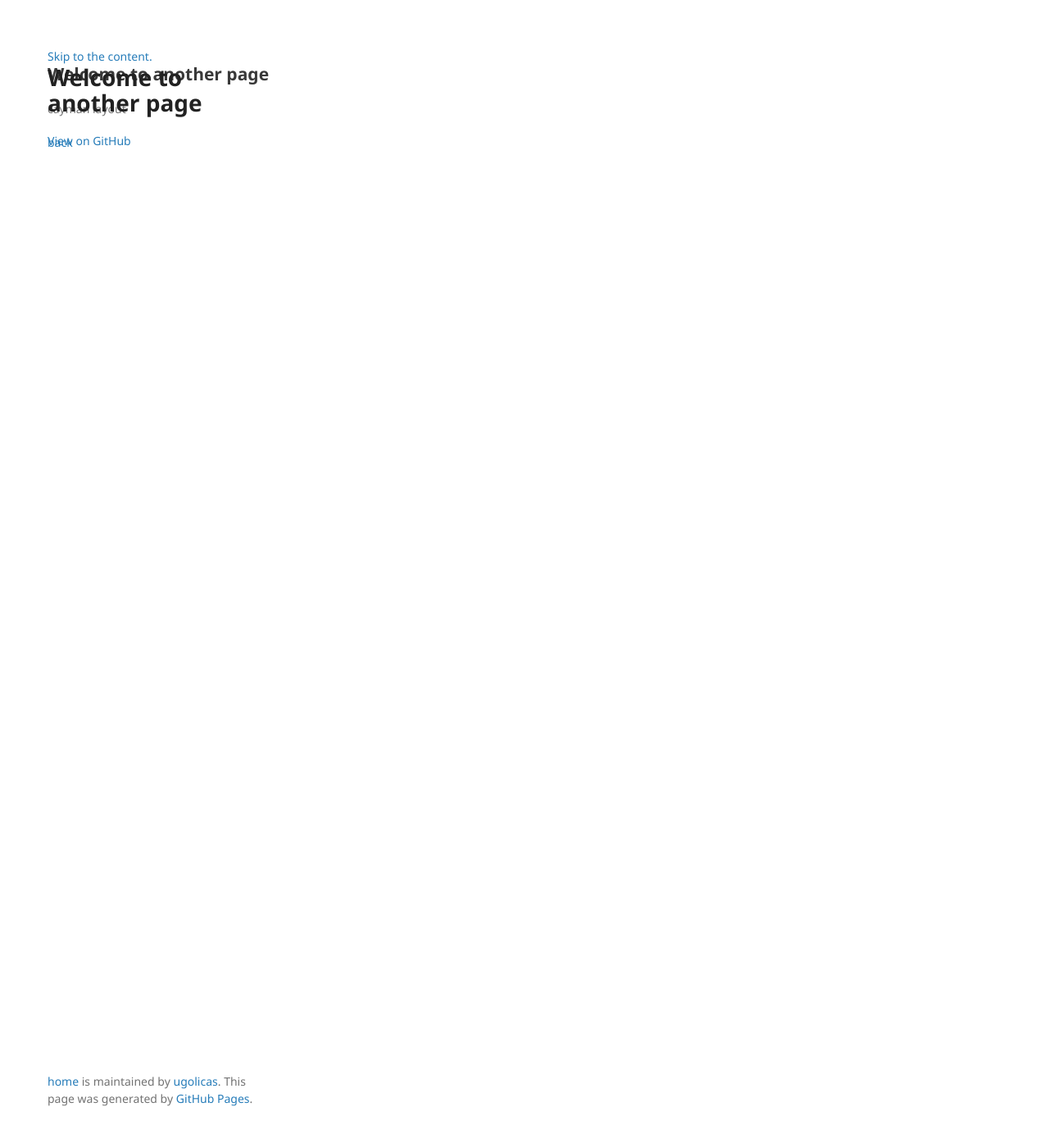
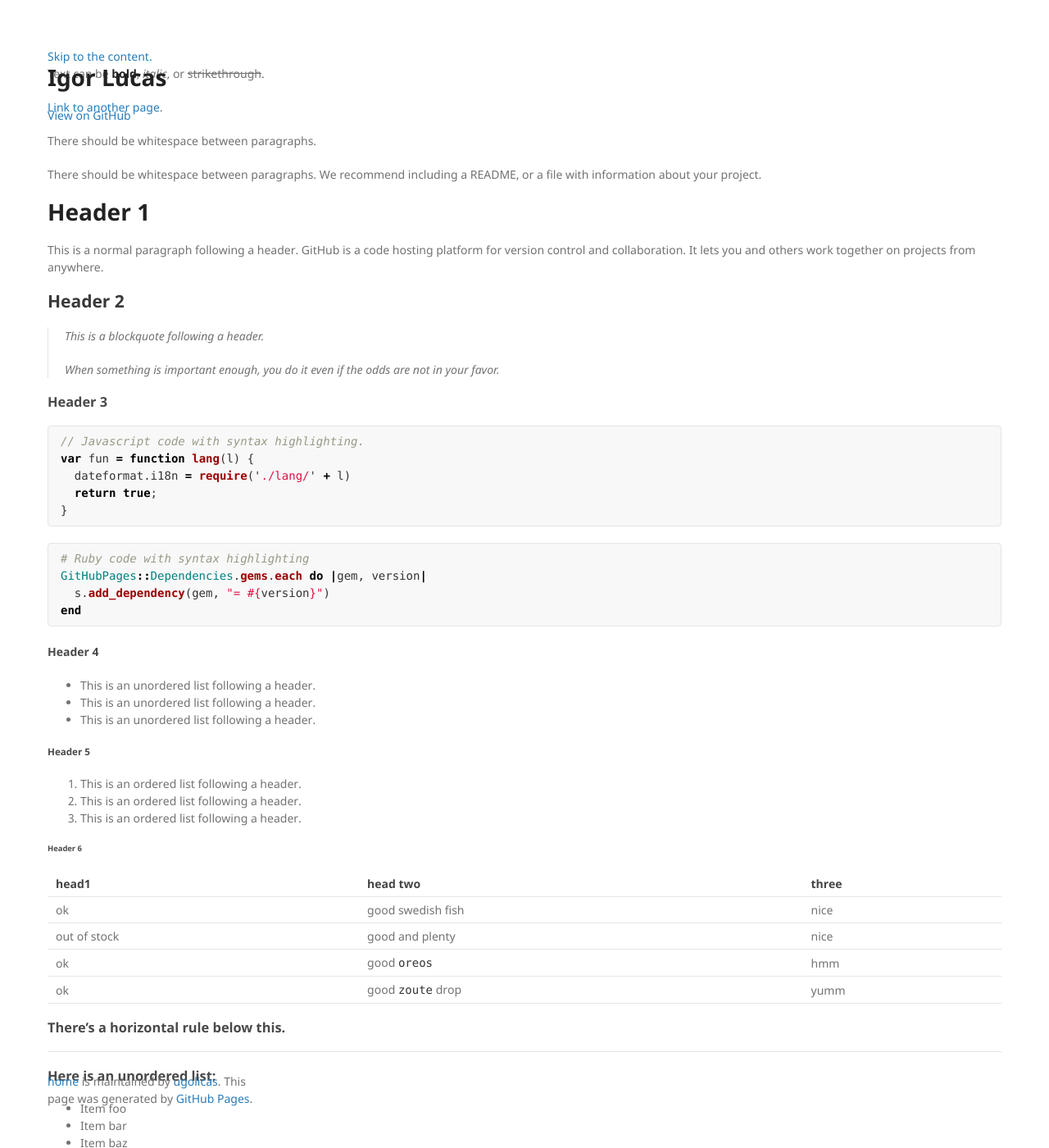
Before and after one commit to ugolicas/home, a Jekyll site: the page built from another-page.md, in a window 1280 px wide and 1400 px high. Shown: the whole window at 82% size. Built offline with Jekyll 4.4.1, drawn with Linux system fonts in a browser that asks for light colours; the repository's description, which GitHub fills in, is left out; our own code applies the rules of GitHub Pages for plain Markdown files; some of the changed text lies outside the part shown.

Commit message:
fix (index.md) clear code

````diff
--- a/another-page.md
+++ b/another-page.md
@@ -2,8 +2,122 @@
 layout: cayman
 ---
 
-## Welcome to another page
+Text can be **bold**, _italic_, or ~~strikethrough~~.
 
-cayman layout
+[Link to another page](./another-page.html).
 
-[back](./)
+There should be whitespace between paragraphs.
+
+There should be whitespace between paragraphs. We recommend including a README, or a file with information about your project.
+
+# Header 1
+
+This is a normal paragraph following a header. GitHub is a code hosting platform for version control and collaboration. It lets you and others work together on projects from anywhere.
+
+## Header 2
+
+> This is a blockquote following a header.
+>
+> When something is important enough, you do it even if the odds are not in your favor.
+
+### Header 3
+
+```js
+// Javascript code with syntax highlighting.
+var fun = function lang(l) {
+  dateformat.i18n = require('./lang/' + l)
+  return true;
+}
+```
+
+```ruby
+# Ruby code with syntax highlighting
+GitHubPages::Dependencies.gems.each do |gem, version|
+  s.add_dependency(gem, "= #{version}")
+end
+```
+
+#### Header 4
+
+*   This is an unordered list following a header.
+*   This is an unordered list following a header.
+*   This is an unordered list following a header.
+
+##### Header 5
+
+1.  This is an ordered list following a header.
+2.  This is an ordered list following a header.
+3.  This is an ordered list following a header.
+
+###### Header 6
+
+| head1        | head two          | three |
+|:-------------|:------------------|:------|
+| ok           | good swedish fish | nice  |
+| out of stock | good and plenty   | nice  |
+| ok           | good `oreos`      | hmm   |
+| ok           | good `zoute` drop | yumm  |
+
+### There's a horizontal rule below this.
+
+* * *
+
+### Here is an unordered list:
+
+*   Item foo
+*   Item bar
+*   Item baz
+*   Item zip
+
+### And an ordered list:
+
+1.  Item one
+1.  Item two
+1.  Item three
+1.  Item four
+
+### And a nested list:
+
+- level 1 item
+  - level 2 item
+  - level 2 item
+    - level 3 item
+    - level 3 item
+- level 1 item
+  - level 2 item
+  - level 2 item
+  - level 2 item
+- level 1 item
+  - level 2 item
+  - level 2 item
+- level 1 item
+
+### Small image
+
+![Octocat](https://github.githubassets.com/images/icons/emoji/octocat.png)
+
+### Large image
+
+![Branching](https://guides.github.com/activities/hello-world/branching.png)
+
+
+### Definition lists can be used with HTML syntax.
+
+<dl>
+<dt>Name</dt>
+<dd>Godzilla</dd>
+<dt>Born</dt>
+<dd>1952</dd>
+<dt>Birthplace</dt>
+<dd>Japan</dd>
+<dt>Color</dt>
+<dd>Green</dd>
+</dl>
+
+```
+Long, single-line code blocks should not wrap. They should horizontally scroll if they are too long. This line should be long enough to demonstrate this.
+```
+
+```
+The final element.
+```
````
